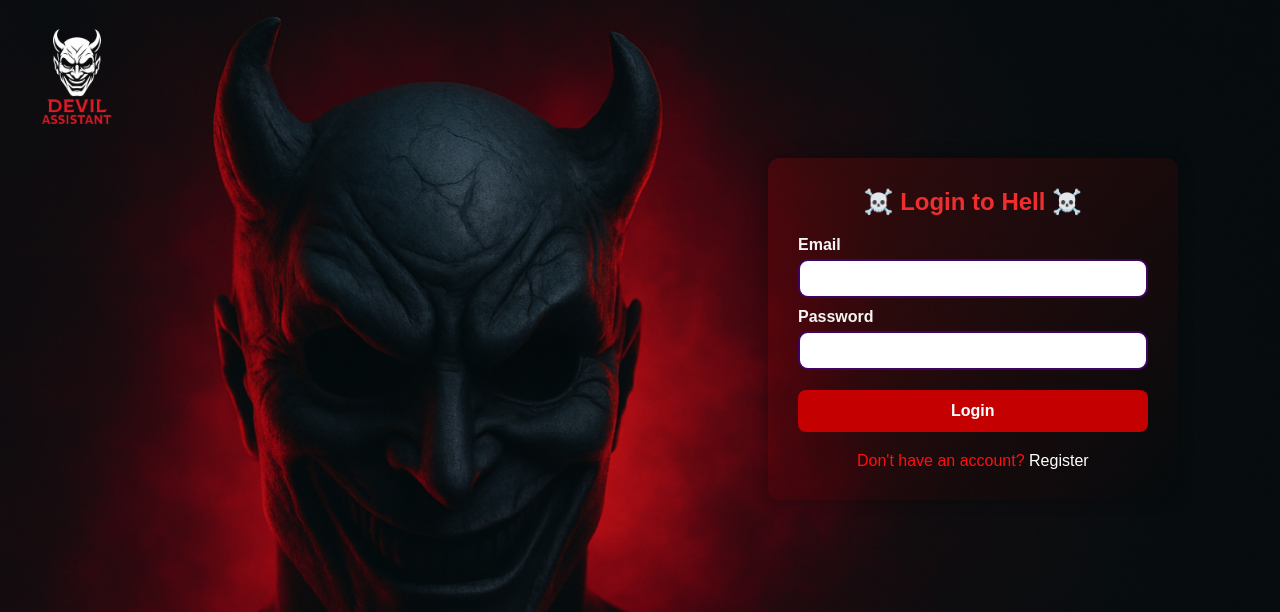
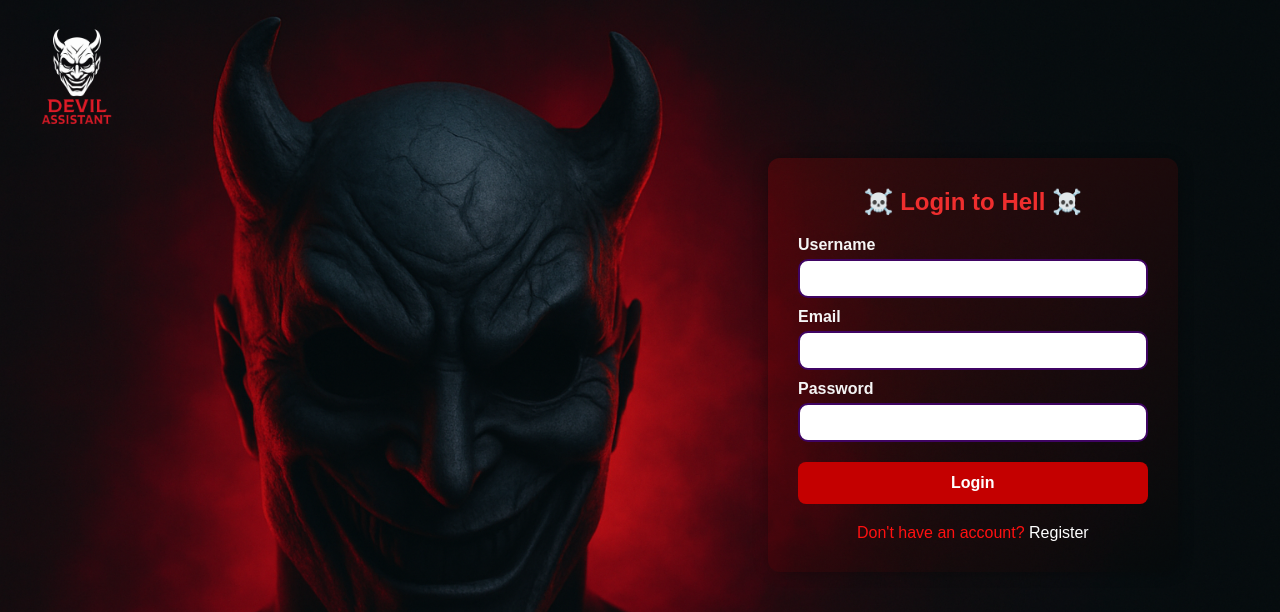
Before and after one commit to divyansh1539/personal-assistant, a Django app: page / in a window 1280 px wide. Shown: the top 612 px of the page. Run offline with Django 5.2, Linux system fonts and the light colour scheme.

Commit message:
add username label

```diff
--- a/devil/templates/login.html
+++ b/devil/templates/login.html
@@ -21,6 +21,9 @@
         <form action="/login/" method="POST">
             {% csrf_token %}
 
+            <label for ="username">Username</label>
+            <input type ="text" name ="username" required>
+
             <label for="email">Email</label>
             <input type="email" name="email" required>
 
--- a/devil/views.py
+++ b/devil/views.py
@@ -26,6 +26,6 @@
         user.save()
 
         messages.success(request, "✅ Account created successfully.")
-        return redirect("login")
+        return redirect("/")
 
     return render(request, "register.html")
```
Also changed, not shown: db.sqlite3.
